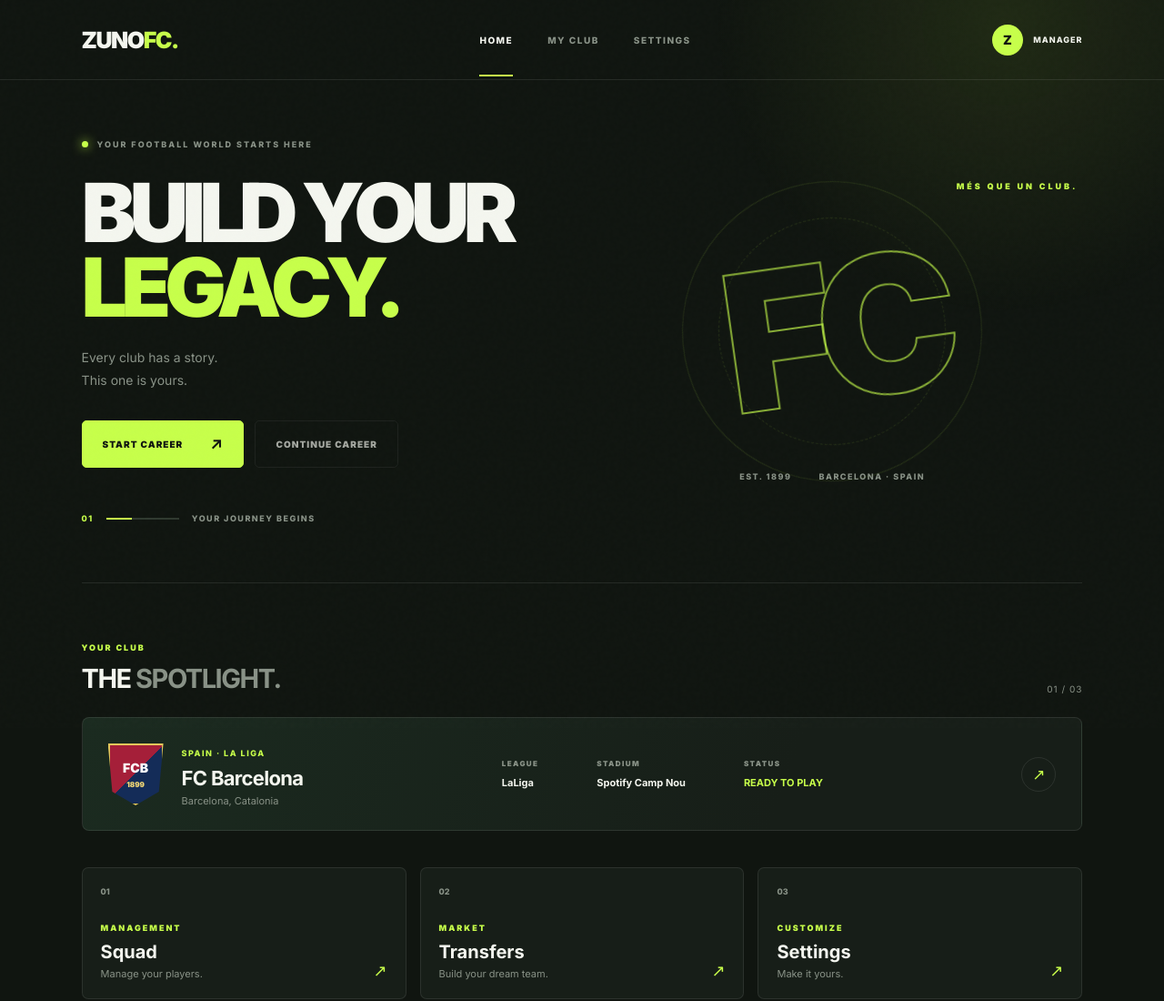
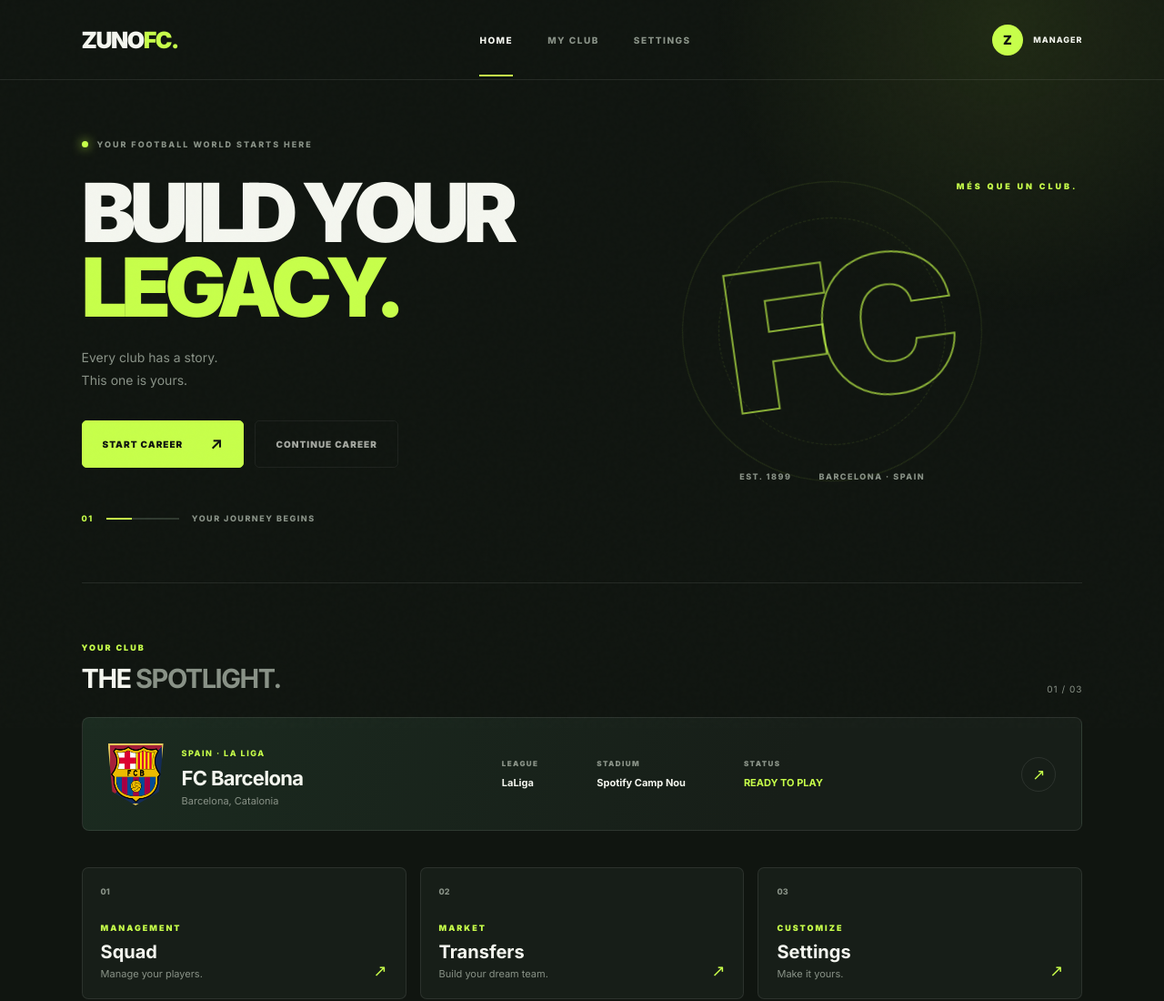
Before and after one commit to KiU10/ZUNOFC, a plain HTML site: page index.html in a window 1280 px wide. Shown: the top 1100 px of the page at 91% size. Drawn offline with Linux system fonts and the light colour scheme.

Commit message:
Update Barcelona Crest Logo

```diff
--- a/index.html
+++ b/index.html
@@ -89,10 +89,11 @@
 
             <div class="club-card">
                 <div class="club-identity">
-                    <div class="club-crest">
-                        <span>FCB</span>
-                        <small>1899</small>
-                    </div>
+                    <img
+                        class="club-crest"
+                        src="assets/barca-logo.png"
+                        alt="FC Barcelona crest"
+                    >
                     <div>
                         <span class="club-country">SPAIN · LA LIGA</span>
                         <h3>FC Barcelona</h3>
```
